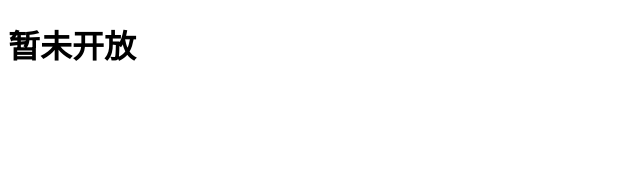
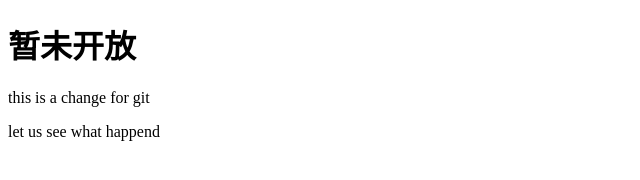
Before and after one commit to HONG-LOU/HONG-LOU.github.io, a plain HTML site: page html/daily.html in a window 1280 px wide. Shown: the whole page, without its empty margins (0-640 px from the left). Drawn offline with Linux system fonts and the light colour scheme.

Commit message:
daily html changed

```diff
--- a/html/daily.html
+++ b/html/daily.html
@@ -4,9 +4,15 @@
   <meta charset="UTF-8">
   <meta http-equiv="X-UA-Compatible" content="IE=edge">
   <meta name="viewport" content="width=device-width, initial-scale=1.0">
-  <title>daily life</title>
+  <title>HONG-LOU</title>
 </head>
 <body>
   <h1>暂未开放</h1>
+  <p>
+    this is a change for git
+  </p>
+  <p>
+    let us see what happend
+  </p>
 </body>
 </html>
```
